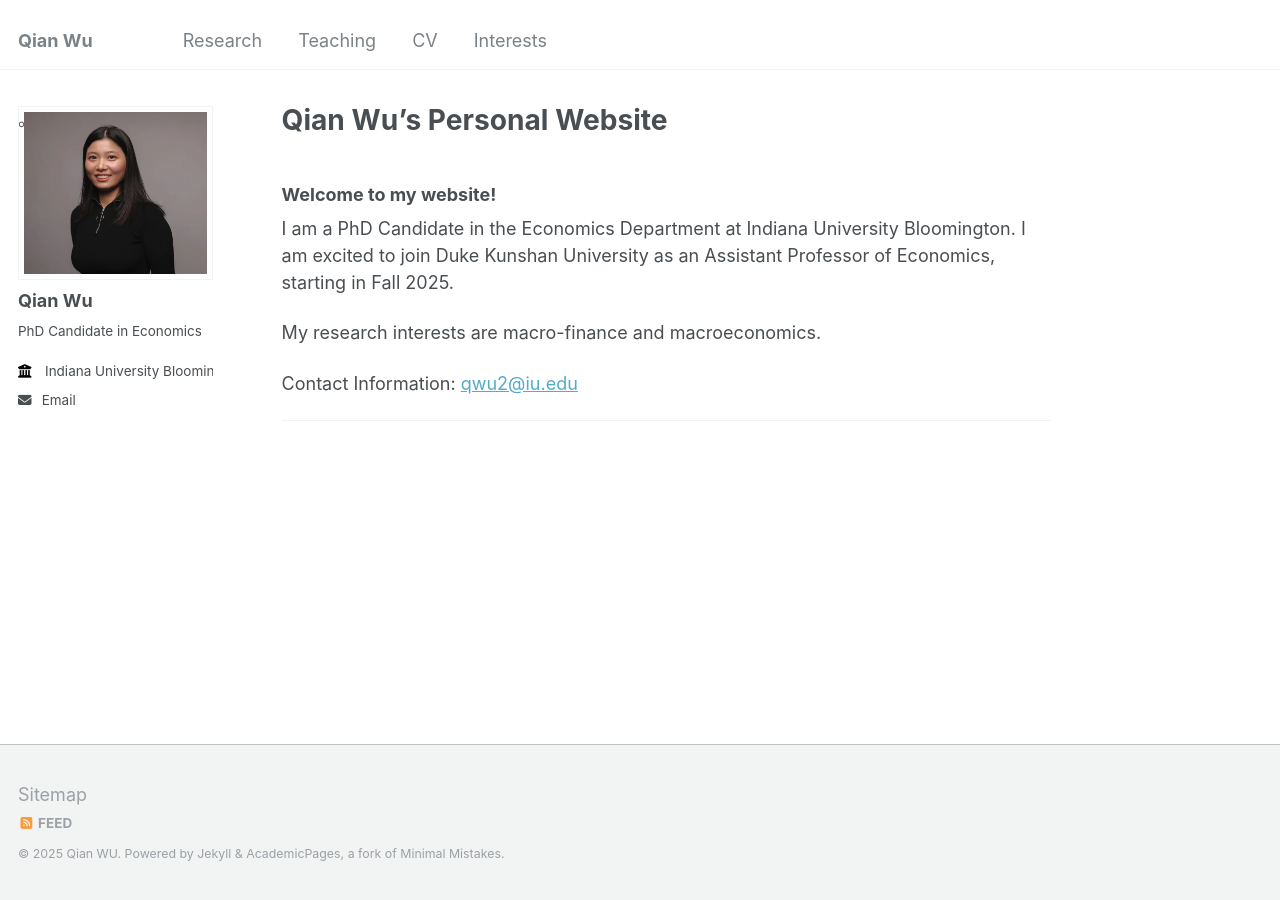
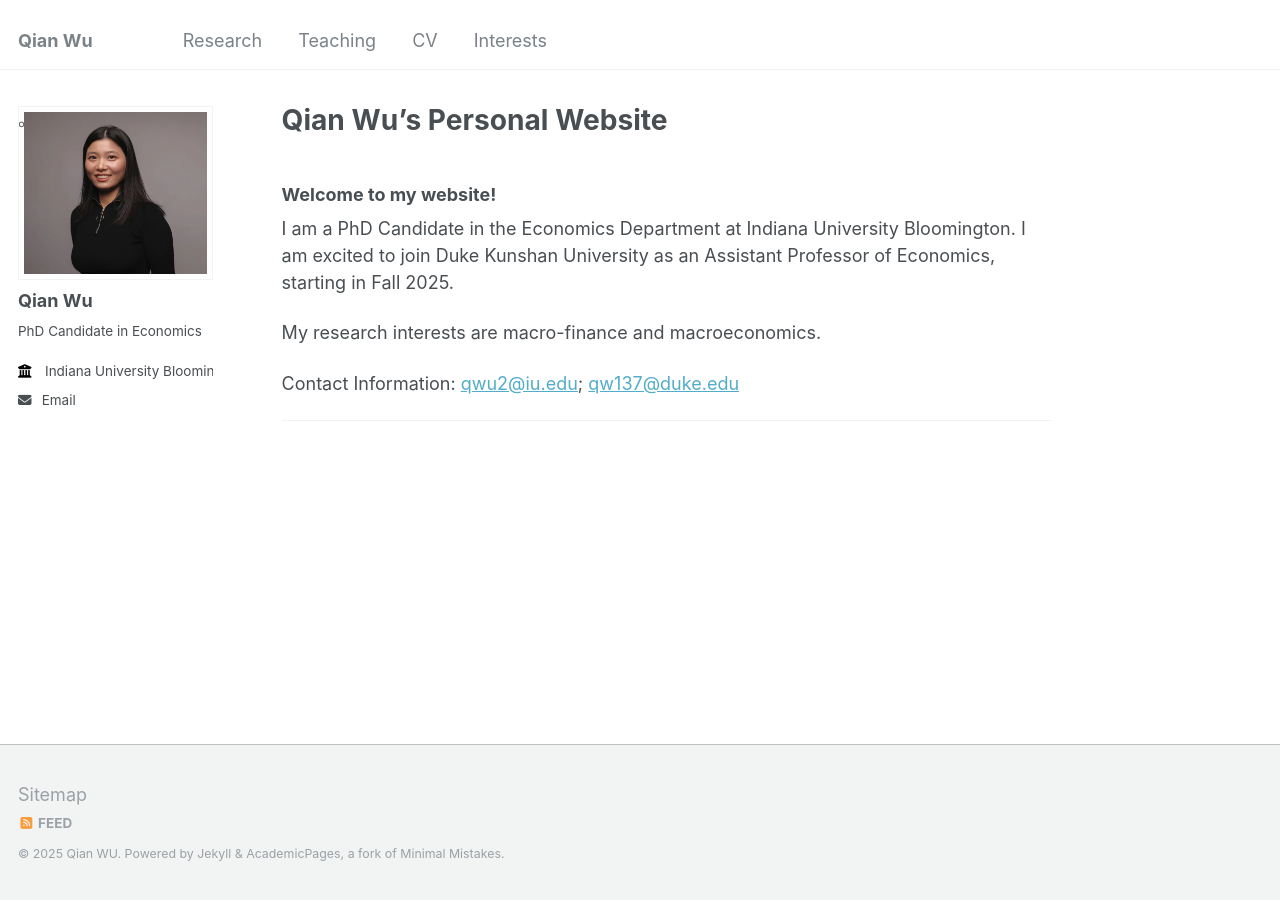
Before and after one commit to qianwu-ef/qianwu-ef.github.io, a Jekyll site: the page built from _pages/about.md, in a window 1280 px wide. Built offline with Jekyll 4.4.1, drawn with Linux system fonts in a browser that asks for light colours.

Commit message:
Update about.md

```diff
--- a/_pages/about.md
+++ b/_pages/about.md
@@ -12,6 +12,6 @@
 My research interests are macro-finance and macroeconomics.
 
 
-Contact Information: <a href='mailto:qwu2@iu.edu'>qwu2@iu.edu</a>
+Contact Information: <a href='mailto:qwu2@iu.edu'>qwu2@iu.edu</a>; <a href='mailto:qw137@duke.edu'>qw137@duke.edu</a>
 
 ---
```
